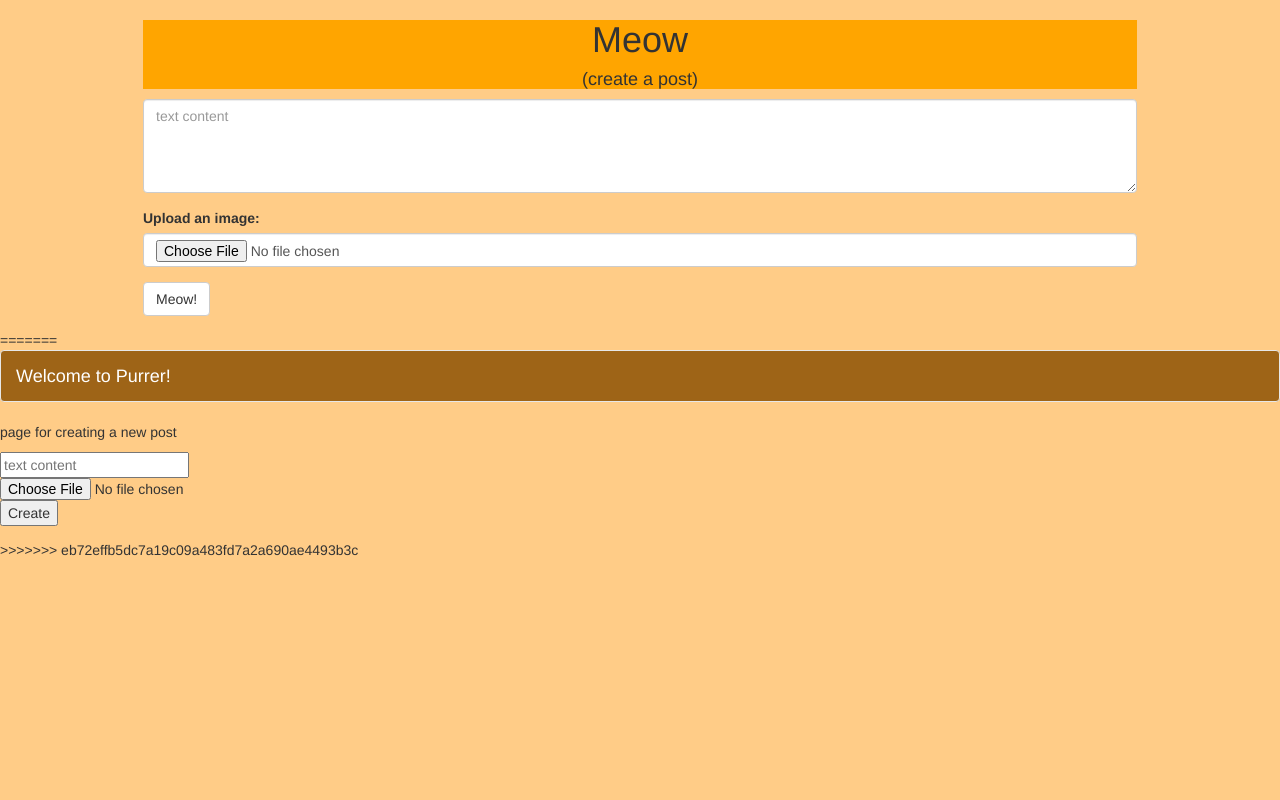
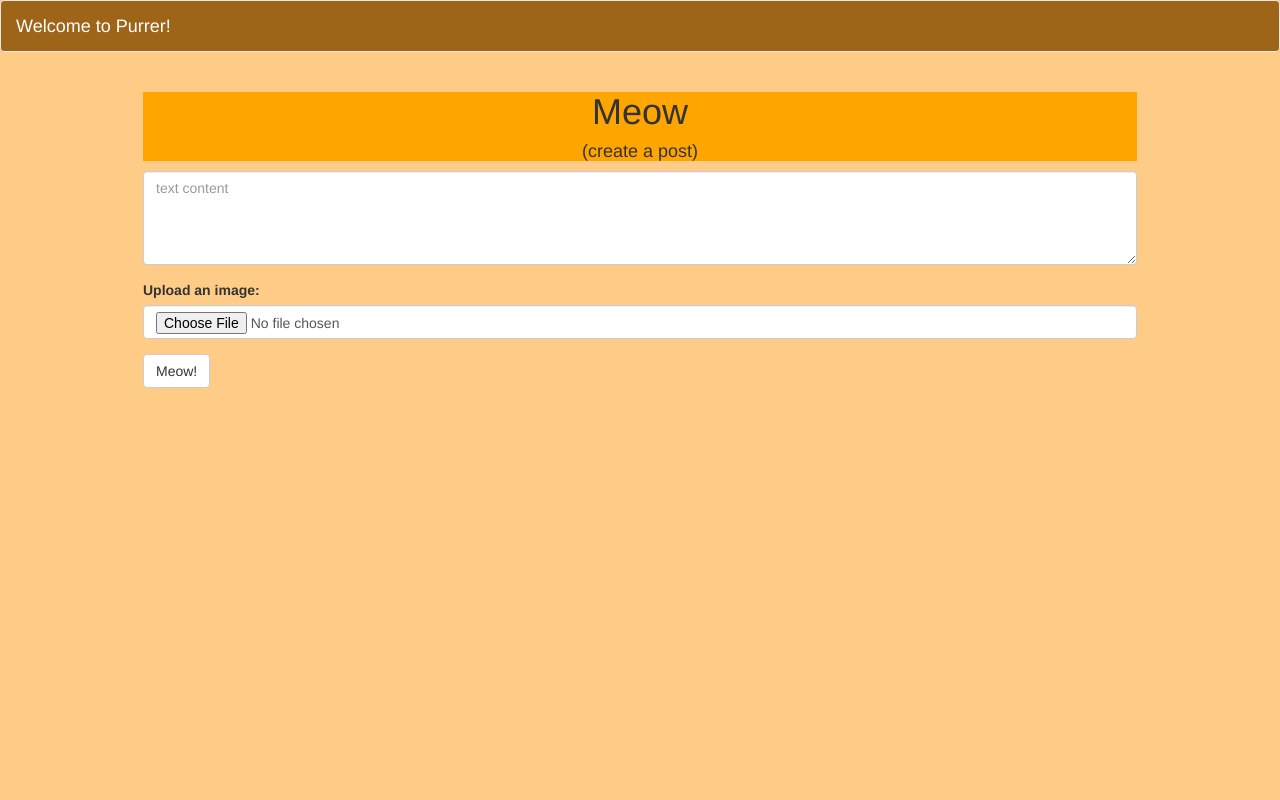
Before and after one commit to alexkasemir/comp120-WebEngineering, a Django app: template djangoapp/meows/templates/meows/new_post.html in a window 1280 px wide. Run offline with Django 3.2, Linux system fonts and the light colour scheme; the template is opened without the code that fills it, so the values that code supplies are empty; some libraries are stand-ins or nearby versions.

```diff
--- a/djangoapp/meows/templates/meows/new_post.html
+++ b/djangoapp/meows/templates/meows/new_post.html
@@ -14,6 +14,22 @@
 {% bootstrap_messages %}
 
 {% load staticfiles %}
+
+<nav class="navbar navbar-default">
+  <div class="container-fluid">
+    <!-- Brand and toggle get grouped for better mobile display -->
+    <div class="navbar-header">
+      <button type="button" class="navbar-toggle collapsed" data-toggle="collapse" data-target="#bs-example-navbar-collapse-1">
+        <span class="sr-only">Toggle navigation</span>
+        <span class="icon-bar"></span>
+        <span class="icon-bar"></span>
+        <span class="icon-bar"></span>
+      </button>
+      <a class="navbar-brand" href="/meows">Welcome to Purrer!</a>
+    </div>
+</nav>
+
+
 <link rel="stylesheet" type="text/css" href="../static/new_post.css" />
 <div class="container">
   <div class="container-header">
@@ -32,27 +48,3 @@
     <button type="submit" class="btn btn-default">Meow!</button>
   </form>
 </div>
-=======
-<nav class="navbar navbar-default">
-  <div class="container-fluid">
-    <!-- Brand and toggle get grouped for better mobile display -->
-    <div class="navbar-header">
-      <button type="button" class="navbar-toggle collapsed" data-toggle="collapse" data-target="#bs-example-navbar-collapse-1">
-        <span class="sr-only">Toggle navigation</span>
-        <span class="icon-bar"></span>
-        <span class="icon-bar"></span>
-        <span class="icon-bar"></span>
-      </button>
-      <a class="navbar-brand" href="/meows">Welcome to Purrer!</a>
-    </div>
-</nav>
-
-<p> page for creating a new post </p>
-
-<form action="{% url 'meows:create_post' %}" method="post">
-  {% csrf_token %}
-  <input type="text" placeholder="text content" name="text_content" id="text_content"/>
-  <input type="file" name="add an image"/>
-  <input type="submit" value="Create" />
-</form>
->>>>>>> eb72effb5dc7a19c09a483fd7a2a690ae4493b3c
```
